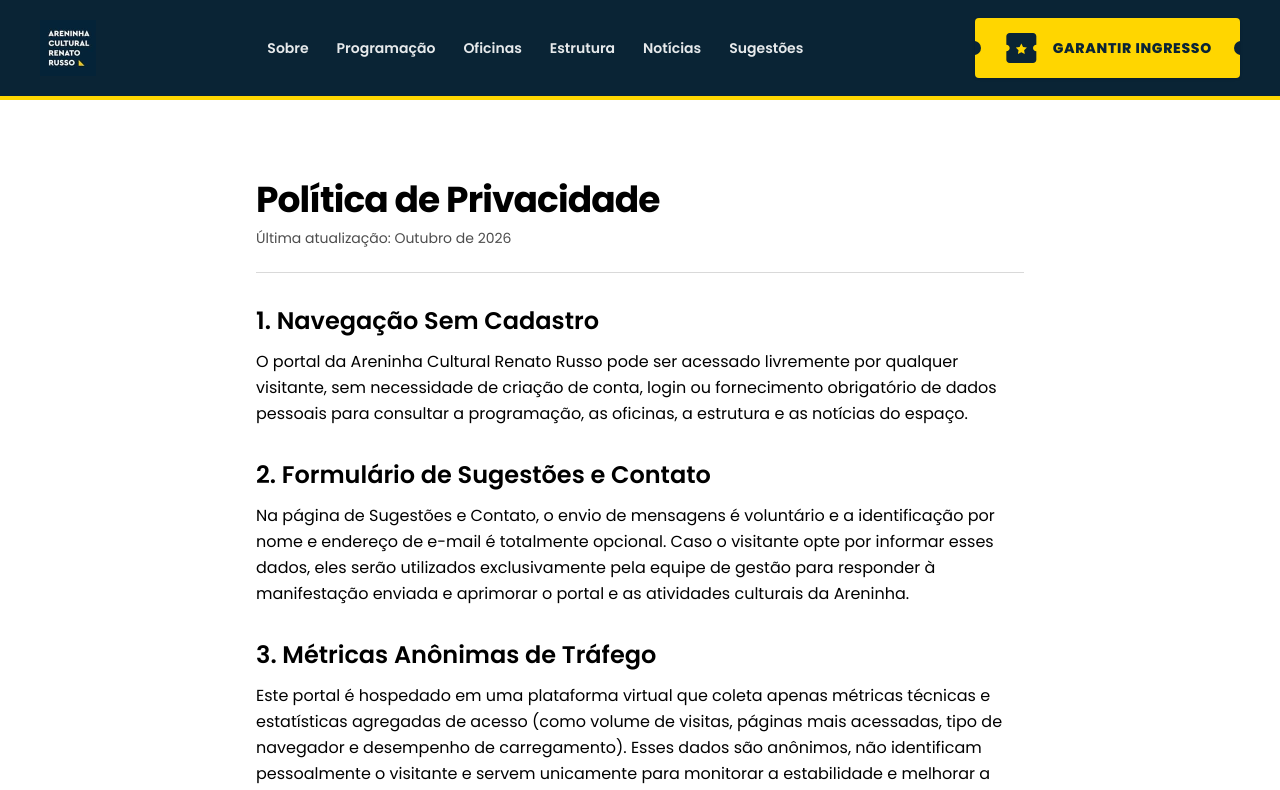
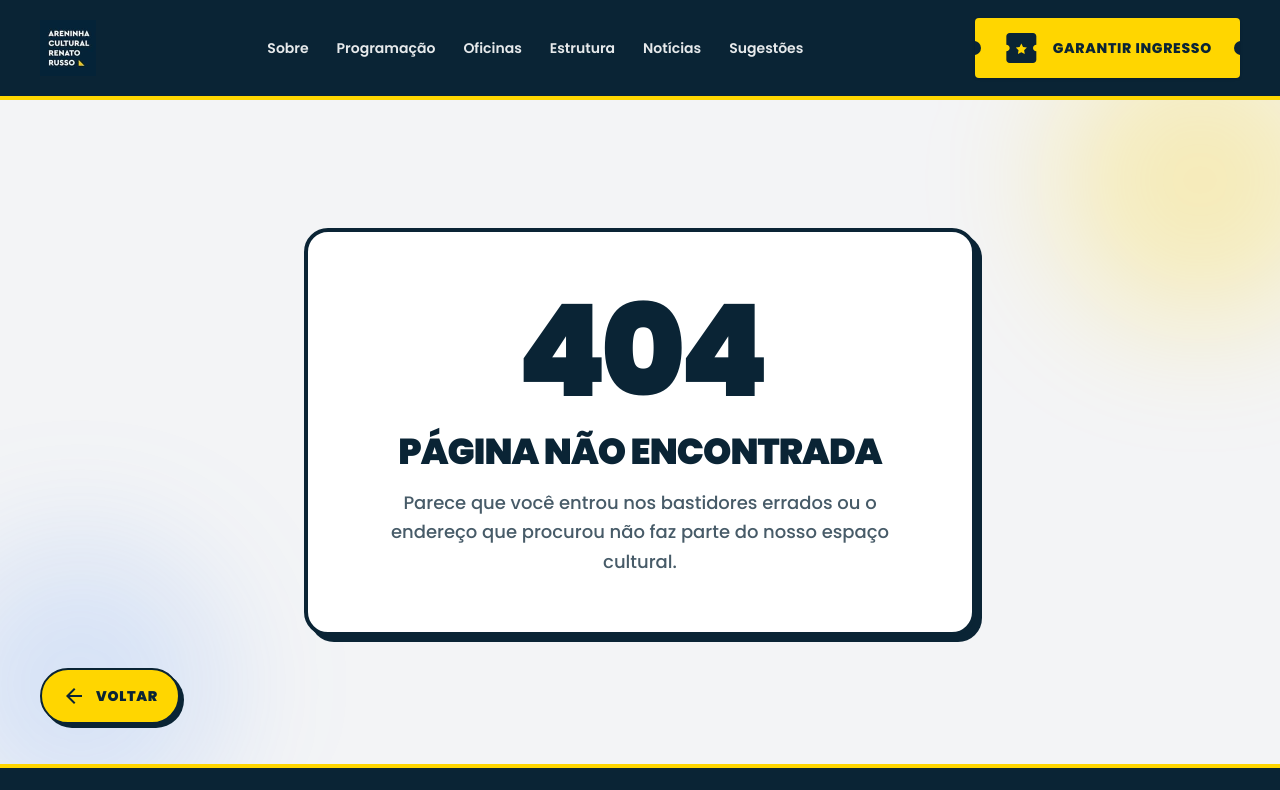
Before and after one commit to lmendesdev/Areninha-Renato-Russo, a React (Vite) app in the folder front/: page / in a window 1280 px wide. Shown: the top 790 px of the page. Built offline with nearby package versions, Linux system fonts and the light colour scheme.

Commit message:
feature: pagina de erro 404

```diff
--- a/front/src/App.tsx
+++ b/front/src/App.tsx
@@ -1,8 +1,8 @@
-import Privacidade  from "./pages/privacidade";
+import Error404  from "./pages/Error404";
 function App() {
   return (
     <div className="min-h-screen bg-bg-whiteCustom text-brand-darkCustom flex flex-col">
-      <Privacidade />
+      <Error404 />
     </div>
   );
 }
--- /dev/null
+++ b/front/src/pages/Error404.tsx
@@ -0,0 +1,55 @@
+import { useNavigate } from "react-router-dom";
+import { Header } from "../components/Header-Footer/Header";
+import { Footer } from "../components/Header-Footer/Footer";
+
+const passoVoltarHistorico = -1;
+
+export function Error404() {
+  const navegar = useNavigate();
+
+  function voltarPaginaAnterior() {
+    navegar(passoVoltarHistorico);
+  }
+
+  return (
+    <div className="bg-bg-grayCustom text-brand-darkCustom font-sans antialiased min-h-screen flex flex-col selection:bg-street-yellowCustom selection:text-brand-darkCustom">
+      <Header />
+
+      <main className="grow relative flex items-center justify-center px-6 py-24 md:py-32 overflow-hidden">
+        <div className="absolute -top-16 -right-16 w-72 h-72 bg-street-yellowCustom/25 rounded-full blur-3xl pointer-events-none" />
+        <div className="absolute -bottom-16 -left-16 w-72 h-72 bg-energy-blueCustom/15 rounded-full blur-3xl pointer-events-none" />
+
+        <section className="relative z-10 max-w-2xl w-full bg-bg-whiteCustom border-4 border-brand-darkCustom rounded-3xl p-8 md:p-14 sticker-shadow-lg text-center">
+          <h1 className="text-7xl sm:text-8xl md:text-9xl font-black text-brand-darkCustom tracking-tighter leading-none mb-4">
+            404
+          </h1>
+
+          <h2 className="text-2xl sm:text-3xl md:text-4xl font-black uppercase tracking-tight text-brand-darkCustom mb-4">
+            Página não encontrada
+          </h2>
+
+          <p className="text-sm sm:text-base md:text-lg font-medium text-brand-darkCustom/75 max-w-lg mx-auto leading-relaxed">
+            Parece que você entrou nos bastidores errados ou o endereço que
+            procurou não faz parte do nosso espaço cultural.
+          </p>
+        </section>
+
+        <button
+          type="button"
+          onClick={voltarPaginaAnterior}
+          aria-label="Voltar para a página anterior"
+          className="absolute bottom-6 left-6 md:bottom-10 md:left-10 z-20 inline-flex items-center gap-2.5 bg-street-yellowCustom hover:bg-fest-orangeCustom text-brand-darkCustom hover:text-white font-black text-xs md:text-sm uppercase tracking-wider px-5 py-3.5 rounded-full border-2 border-brand-darkCustom sticker-shadow-md hover-sticker transition-colors cursor-pointer"
+        >
+          <span className="material-symbols-outlined text-xl leading-none">
+            arrow_back
+          </span>
+          <span>Voltar</span>
+        </button>
+      </main>
+
+      <Footer />
+    </div>
+  );
+}
+
+export default Error404;
```
Also changed, not shown: front/src/pages/Privacidade.tsx (renamed from front/src/pages/privacidade.tsx).
